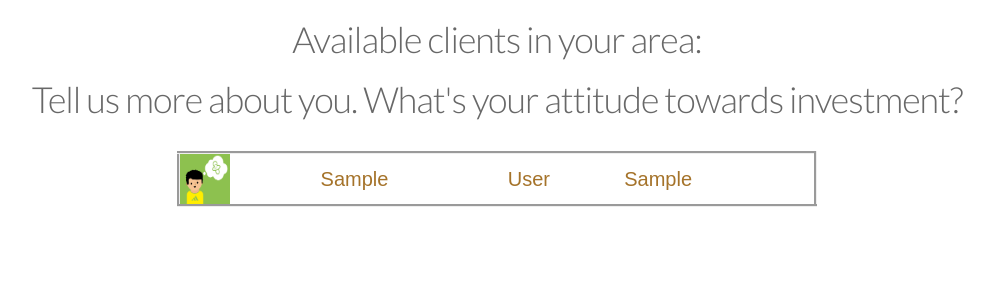
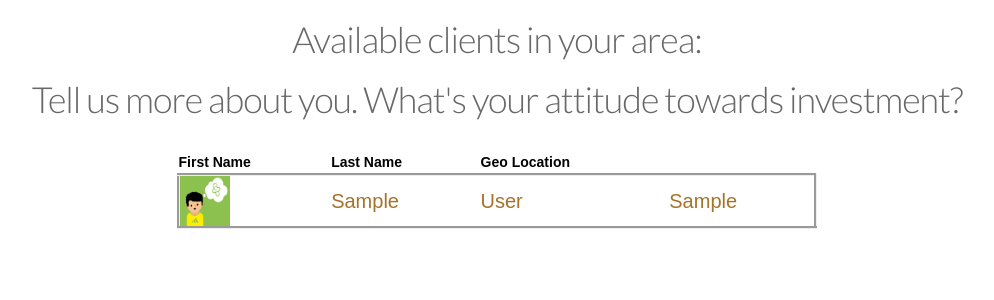
Before and after one commit to matthiaswanker/websiteoo, a Django app: page /advisor/1/ in a window 1280 px wide. Shown: the part 241-541 px from the top of the page, without its empty margins (143-1137 px from the left). Run offline with Django 3.2, Linux system fonts and the light colour scheme; tables that the repository leaves empty hold one stand-in row (values such as "Sample post"); some libraries are stand-ins or nearby versions.

Commit message:
table of clients

```diff
--- a/templates/client_list.html
+++ b/templates/client_list.html
@@ -27,6 +27,12 @@
         <h1>Tell us more about you. What's your attitude towards investment?</h1>
         <div><br></div>
         <table style="width:50%">
+            <tr>
+    <th>First Name</th>
+    <th>Last Name</th>
+     <th>Geo Location</th>
+
+  </tr>
 
             <!--heade table-->
             {% for client in all_clients %}
```
